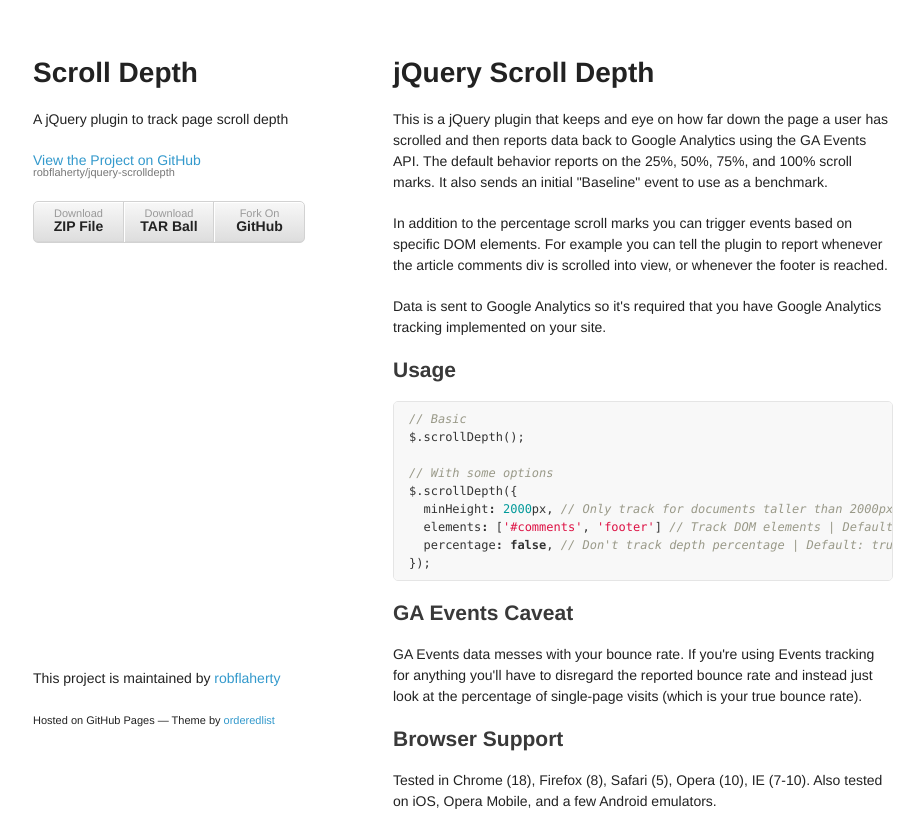
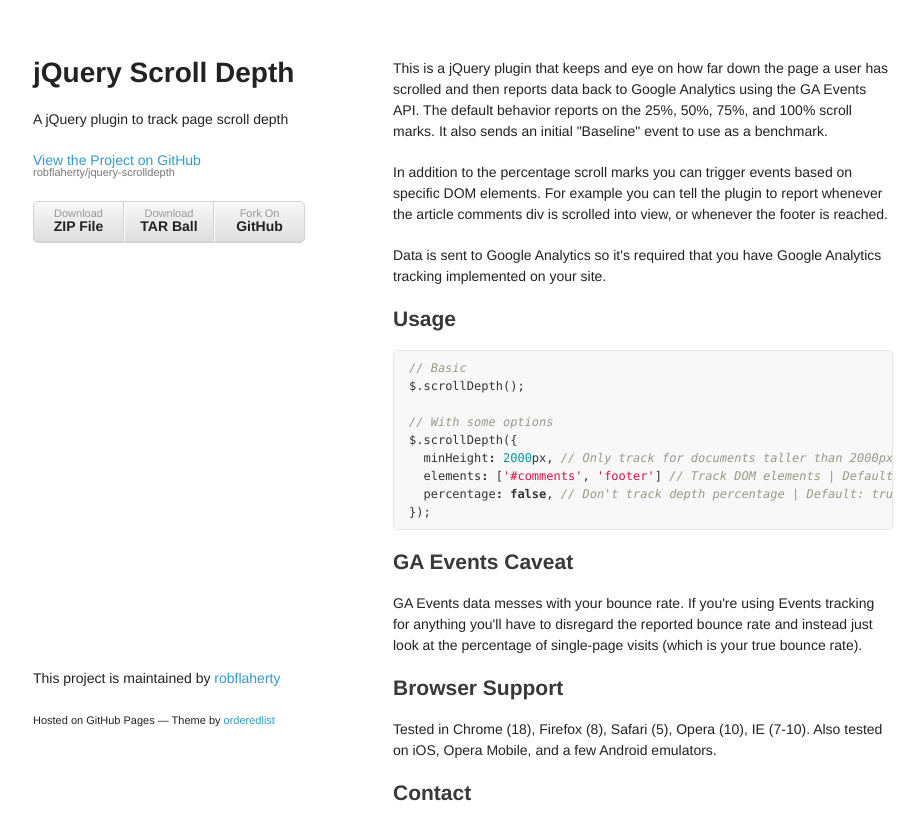
Before and after one commit to robflaherty/scroll-depth, a plain HTML site: page index.html in a window 1280 px wide. Shown: the top 815 px of the page, without its empty margins (177-1101 px from the left). Drawn offline with Linux system fonts and the light colour scheme.

Commit message:
minor edits

```diff
--- a/index.html
+++ b/index.html
@@ -15,7 +15,7 @@
   <body>
     <div class="wrapper">
       <header>
-        <h1>Scroll Depth</h1>
+        <h1>jQuery Scroll Depth</h1>
         <p>A jQuery plugin to track page scroll depth</p>
         <p class="view"><a href="https://github.com/robflaherty/jquery-scrolldepth">View the Project on GitHub <small>robflaherty/jquery-scrolldepth</small></a></p>
         <ul>
@@ -25,7 +25,6 @@
         </ul>
       </header>
       <section>
-        <h1>jQuery Scroll Depth</h1>
 
 <p>This is a jQuery plugin that keeps and eye on how far down the page a user has scrolled and then reports data back to Google Analytics using the GA Events API. The default behavior reports on the 25%, 50%, 75%, and 100% scroll marks. It also sends an initial "Baseline" event to use as a benchmark.</p>
 
```
